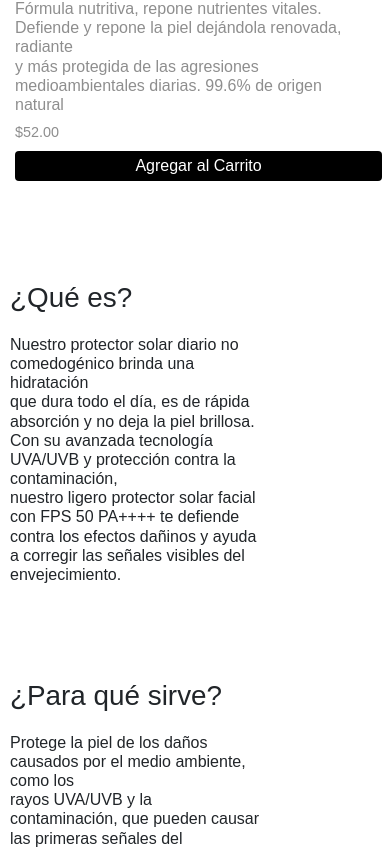
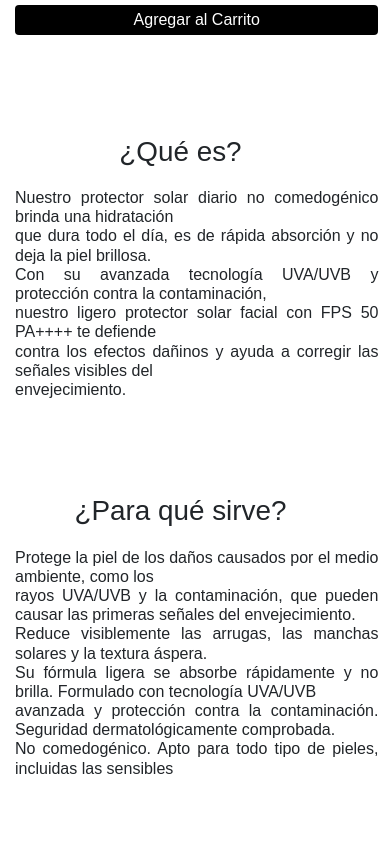
Before and after one commit to LAurelio8/PF-Aurelio, a website: page paginas/product-detail.html in a window 390 px wide. Shown: the part 1101-1949 px from the top of the page. Drawn offline with nearby package versions, Linux system fonts and the light colour scheme.

Commit message:
arreglos mobile product detail

```diff
--- a/CSS/style.css
+++ b/CSS/style.css
@@ -409,17 +409,21 @@ main section ul li {
 }
 
 @media only screen and (max-width: 500px) {
+  .pd-h1 {
+    text-align: center;
+  }
+
   .div-img-product {
     flex-direction: column;
-    width: 100%;
+    width: 98%;
     max-width: 99%;
     margin-left: 0px;
   }
   .img-costado {
     flex-direction: row;
     display: inline-block;
-    margin-left: 12px;
-    width: 30%;
+    margin-left: 10px;
+    width: 28%;
     margin-bottom: 0px;
   }
   .div-img-product img {
@@ -444,8 +448,27 @@ main section ul li {
     margin-left: 15px;
     width: 100%;
   }
+
+  .section-pd {
+    display: flex;
+    display: inline-block;
+    margin-bottom: 25px;
+  }
+
+  .section-pd h1 {
+    margin-left: 10px;
+    margin-top: 30px;
+    margin-bottom: 10px;
+    text-align: center;
+  }
+
+  .section-pd h3 {
+    margin-left: 15px;
+    margin-right: 110px;
+    width: 98%;
+    text-align: justify;
+  }
 }
-
 /* end newsletter */
 
 footer {
--- a/scss/_shop.scss
+++ b/scss/_shop.scss
@@ -160,17 +160,21 @@
 }
 
 @media only screen and (max-width: 500px) {
+  .pd-h1 {
+    text-align: center;
+  }
+
   .div-img-product {
     flex-direction: column;
-    width: 100%;
+    width: 98%;
     max-width: 99%;
     margin-left: 0px;
   }
   .img-costado {
     flex-direction: row;
     display: inline-block;
-    margin-left: 12px;
-    width: 30%;
+    margin-left: 10px;
+    width: 28%;
     margin-bottom: 0px;
   }
   .div-img-product img {
@@ -195,4 +199,24 @@
     margin-left: 15px;
     width: 100%;
   }
+
+  .section-pd {
+    display: flex;
+    display: inline-block;
+    margin-bottom: 25px;
+  }
+
+  .section-pd h1 {
+    margin-left: 10px;
+    margin-top: 30px;
+    margin-bottom: 10px;
+    text-align: center;
+  }
+
+  .section-pd h3 {
+    margin-left: 15px;
+    margin-right: 110px;
+    width: 98%;
+    text-align: justify;
+  }
 }
```
Also changed, not shown: CSS/main.css, 1 other file.
